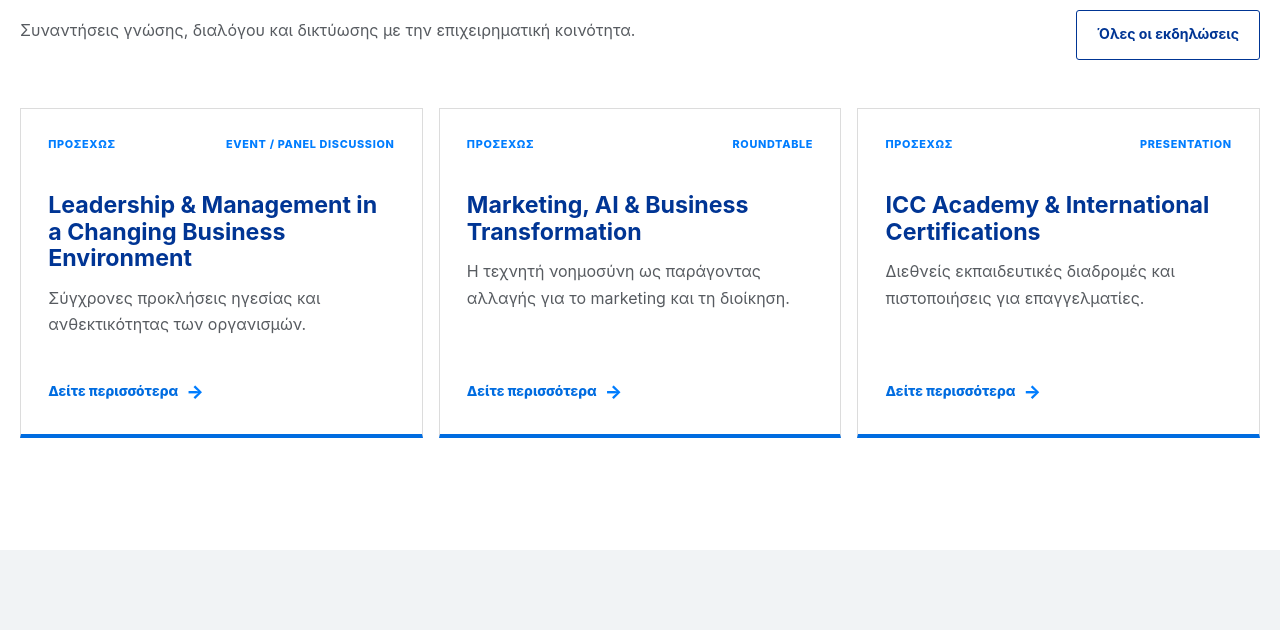
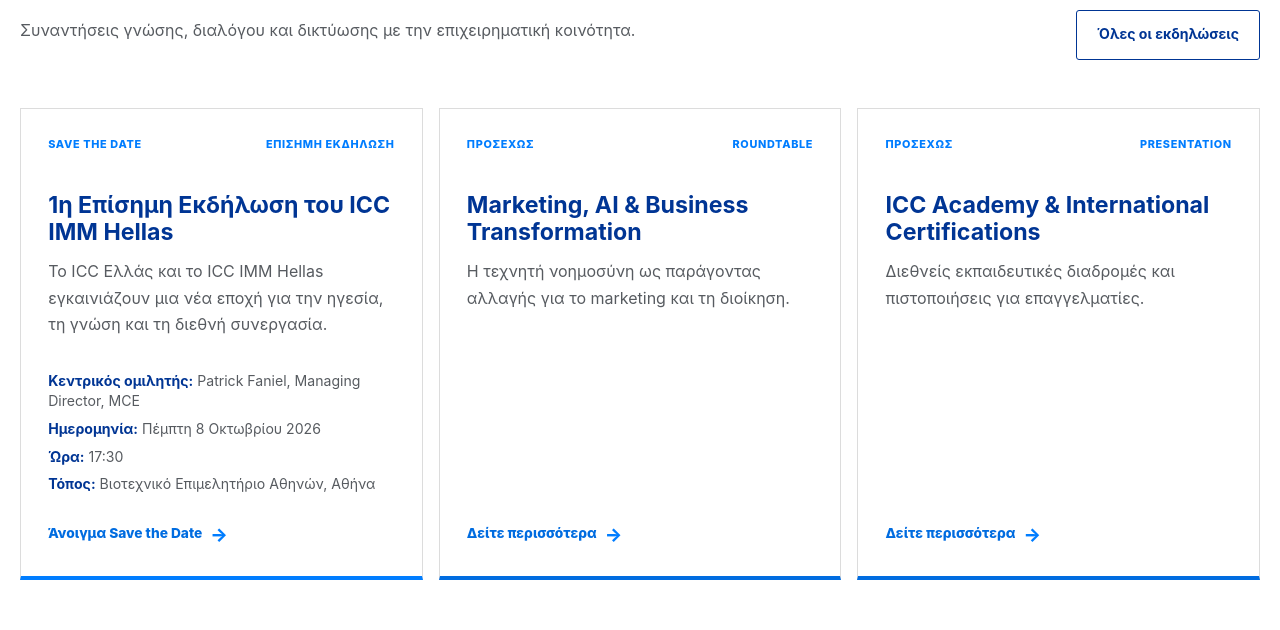
Before and after one commit to icc-imm/icc-imm-website, a website built with Vite: page index.html in a window 1280 px wide. Shown: the part 3860-4490 px from the top of the page. Built offline with nearby package versions, Linux system fonts and the light colour scheme.

Commit message:
Update events with ICC IMM save the date

```diff
--- a/index.html
+++ b/index.html
@@ -392,14 +392,31 @@
           </div>
 
           <div class="content-grid content-grid--three">
-            <article class="event-card">
-              <div class="event-card__meta">
-                <span>Προσεχώς</span>
-                <span>Event / Panel Discussion</span>
-              </div>
-              <h3>Leadership &amp; Management in a Changing Business Environment</h3>
-              <p>Σύγχρονες προκλήσεις ηγεσίας και ανθεκτικότητας των οργανισμών.</p>
-              <a class="text-link" href="#events">Δείτε περισσότερα <span>→</span></a>
+            <article class="event-card event-card--featured">
+              <a
+                class="event-card__link"
+                href="/images/events/icc-imm-save-the-date.png"
+                target="_blank"
+                rel="noopener"
+                aria-label="Άνοιγμα Save the Date για την 1η Επίσημη Εκδήλωση του ICC IMM Hellas"
+              >
+                <div class="event-card__meta">
+                  <span>Save the date</span>
+                  <span>Επίσημη εκδήλωση</span>
+                </div>
+                <h3>1η Επίσημη Εκδήλωση του ICC IMM Hellas</h3>
+                <p>
+                  Το ICC Ελλάς και το ICC IMM Hellas εγκαινιάζουν μια νέα εποχή για την
+                  ηγεσία, τη γνώση και τη διεθνή συνεργασία.
+                </p>
+                <ul class="event-card__details" aria-label="Στοιχεία εκδήλωσης">
+                  <li><strong>Κεντρικός ομιλητής:</strong> Patrick Faniel, Managing Director, MCE</li>
+                  <li><strong>Ημερομηνία:</strong> Πέμπτη 8 Οκτωβρίου 2026</li>
+                  <li><strong>Ώρα:</strong> 17:30</li>
+                  <li><strong>Τόπος:</strong> Βιοτεχνικό Επιμελητήριο Αθηνών, Αθήνα</li>
+                </ul>
+                <span class="text-link">Άνοιγμα Save the Date <span>→</span></span>
+              </a>
             </article>
             <article class="event-card">
               <div class="event-card__meta">
--- a/styles.css
+++ b/styles.css
@@ -654,6 +654,17 @@
   transition: box-shadow 180ms ease, transform 180ms ease;
 }
 
+.event-card__link {
+  display: flex;
+  height: 100%;
+  flex-direction: column;
+  color: inherit;
+}
+
+.event-card--featured {
+  border-bottom-color: var(--navy-700);
+}
+
 .event-card:hover {
   box-shadow: var(--shadow);
   transform: translateY(-4px);
@@ -674,6 +685,21 @@
 
 .event-card h3 {
   font-size: 1.45rem;
+}
+
+.event-card__details {
+  display: grid;
+  gap: 0.45rem;
+  margin: 1.1rem 0 1.5rem;
+  padding: 0;
+  color: var(--slate);
+  font-size: 0.88rem;
+  line-height: 1.45;
+  list-style: none;
+}
+
+.event-card__details strong {
+  color: var(--navy-900);
 }
 
 .event-card .text-link {
```
Also changed, not shown: 1 other file.
